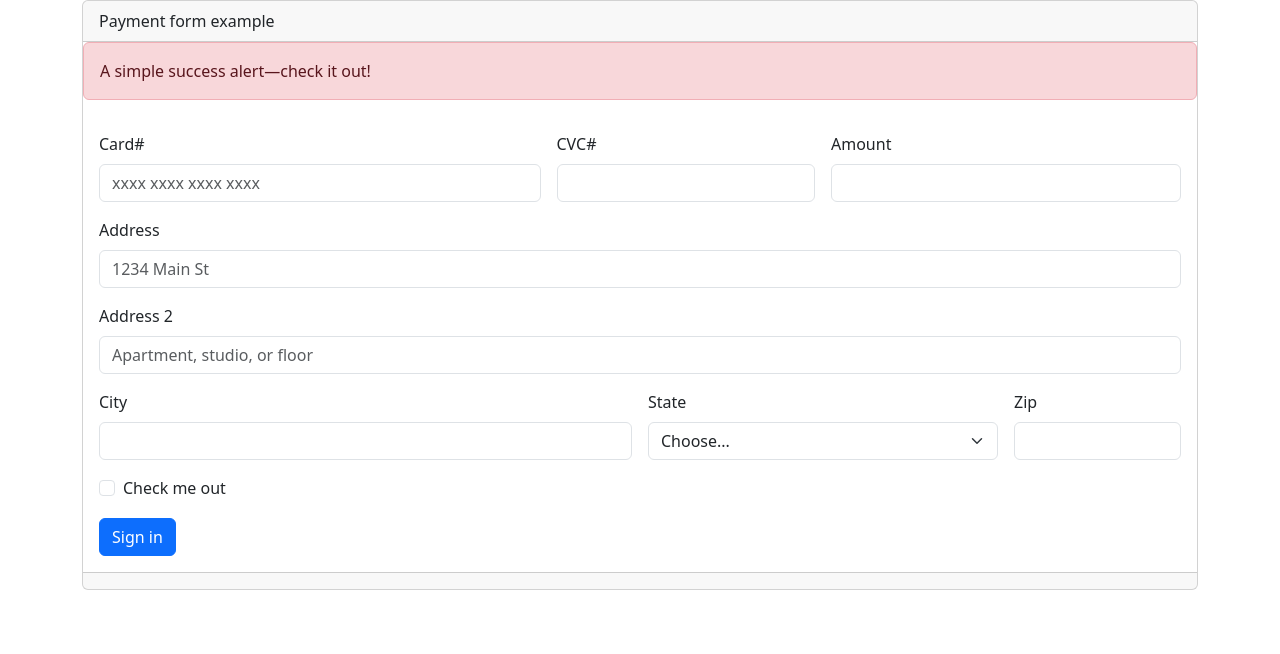
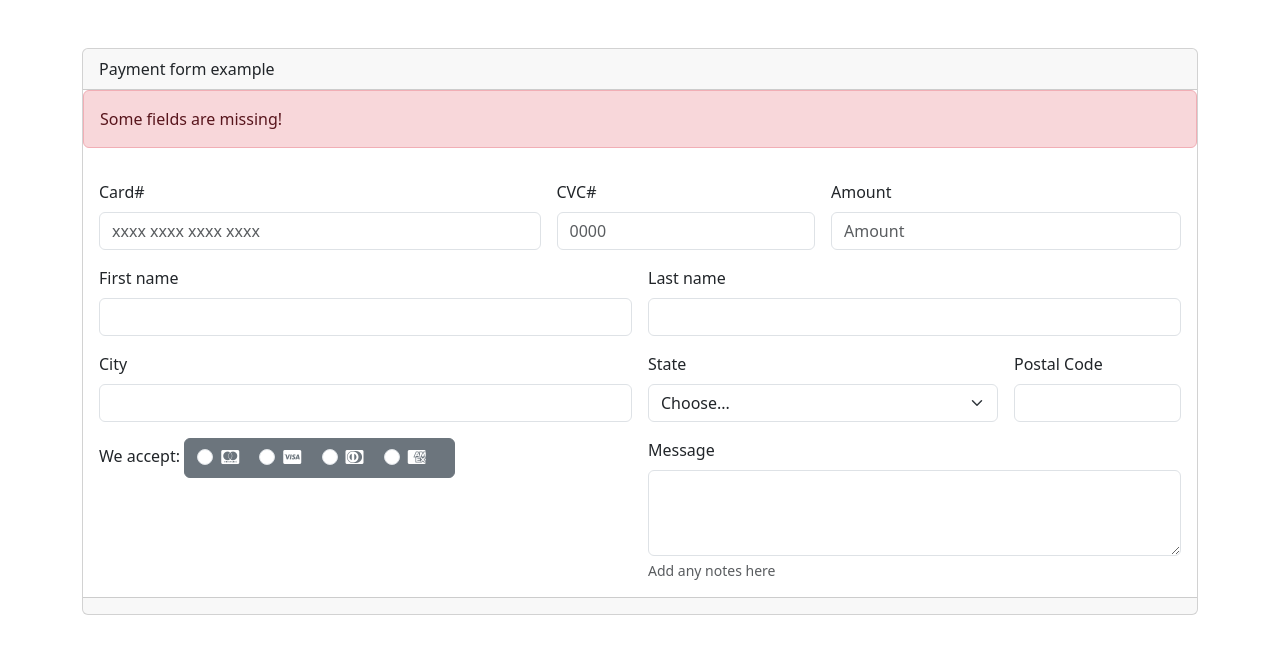
Before and after one commit to 4GeeksAcademy/Form-Juliangarcia, a plain HTML site: page index.html in a window 1280 px wide. Drawn offline with nearby package versions, Linux system fonts and the light colour scheme.

Commit message:
termine mensaje y botones

```diff
--- a/index.html
+++ b/index.html
@@ -12,34 +12,34 @@
 <body>
 
     <div class="container ">
-        <div class="card">
+        <div class="card my-5">
             <div class="card-header">Payment form example</div>
             <div class="alert alert-danger" role="alert">
-                A simple success alert—check it out!
+                Some fields are missing!
             </div>
 
             <form class="row g-3 p-3">
 
                 <div class="col-md-5">
                     <label for="inputcard" class="form-label">Card#</label>
-                    <input type="tel" inputmode="numeric"pattern="[0-9\s]{13,19}" maxlength="19" placeholder="xxxx xxxx xxxx xxxx" class="form-control" id="inputcard">
+                    <input type="text" maxlength="19" placeholder="xxxx xxxx xxxx xxxx" class="form-control"
+                        id="inputcard">
                 </div>
                 <div class="col-md-3">
-                    <label for="inputEmail4" class="form-label">CVC#</label>
-                    <input type="text"  class="form-control" id="inputEmail4">
+                    <label for="inputcvc" class="form-label">CVC#</label>
+                    <input type="text" maxlength="4" placeholder="0000" class="form-control" id="inputcvc">
                 </div>
                 <div class="col-md-4">
-                    <label for="inputPassword4" class="form-label">Amount</label>
-                    <input type="number" class="form-control" id="inputPassword4">
+                    <label for="inputamount" class="form-label">Amount</label>
+                    <input type="text" class="form-control" placeholder="Amount" id="inputamount">
                 </div>
-                <div class="col-12">
-                    <label for="inputAddress" class="form-label">Address</label>
-                    <input type="text" class="form-control" id="inputAddress" placeholder="1234 Main St">
+                <div class="col-6">
+                    <label for="inputAddress" class="form-label">First name</label>
+                    <input type="text" class="form-control" id="inputAddress">
                 </div>
-                <div class="col-12">
-                    <label for="inputAddress2" class="form-label">Address 2</label>
-                    <input type="text" class="form-control" id="inputAddress2"
-                        placeholder="Apartment, studio, or floor">
+                <div class="col-6">
+                    <label for="inputAddress2" class="form-label">Last name</label>
+                    <input type="text" class="form-control" id="inputAddress2">
                 </div>
                 <div class="col-md-6">
                     <label for="inputCity" class="form-label">City</label>
@@ -53,20 +53,50 @@
                     </select>
                 </div>
                 <div class="col-md-2">
-                    <label for="inputZip" class="form-label">Zip</label>
+                    <label for="inputZip" class="form-label">Postal Code</label>
                     <input type="text" class="form-control" id="inputZip">
                 </div>
-                <div class="col-12">
-                    <div class="form-check">
-                        <input class="form-check-input" type="checkbox" id="gridCheck">
-                        <label class="form-check-label" for="gridCheck">
-                            Check me out
-                        </label>
+
+                <div class="col-6">
+                    <label class="form-label">We accept:</label>
+                    <div class="btn btn-secondary">
+                        <div class="form-check form-check-inline ">
+                            <input class="form-check-input" type="radio" name="inlineRadioOptions" id="inlineRadio1"
+                                value="option1">
+                            <label class="form-check-label" for="inlineRadio1"><i
+                                    class="fa-brands fa-cc-mastercard"></i></label>
+                        </div>
+                        <div class="form-check form-check-inline">
+                            <input class="form-check-input" type="radio" name="inlineRadioOptions" id="inlineRadio2"
+                                value="option2">
+                            <label class="form-check-label" for="inlineRadio2"><i
+                                    class="fa-brands fa-cc-visa"></i></label>
+                        </div>
+                        <div class="form-check form-check-inline">
+                            <input class="form-check-input" type="radio" name="inlineRadioOptions" id="inlineRadio3"
+                                value="option3">
+                            <label class="form-check-label" for="inlineRadio3"><i
+                                    class="fa-brands fa-cc-diners-club"></i></label>
+                        </div>
+                        <div class="form-check form-check-inline">
+                            <input class="form-check-input" type="radio" name="inlineRadioOptions" id="inlineRadio4"
+                                value="option4">
+                            <label class="form-check-label" for="inlineRadio4"><i
+                                    class="fa-brands fa-cc-amex"></i></label>
+                        </div>
                     </div>
+
                 </div>
-                <div class="col-12">
-                    <button type="submit" class="btn btn-primary">Sign in</button>
+
+                <div class="col-6">
+                    <label for="exampleFormControlTextarea1" class="form-label">Message</label>
+                    <textarea class="form-control" id="exampleFormControlTextarea1" rows="3" aria-describedby="messagehelp"></textarea>
+                    <div id="messagehelp"" class="form-text">
+                        Add any notes here
+                    </div>
+
                 </div>
+
             </form>
             <div class="card-footer text-body-secondary"></div>
         </div>
```
